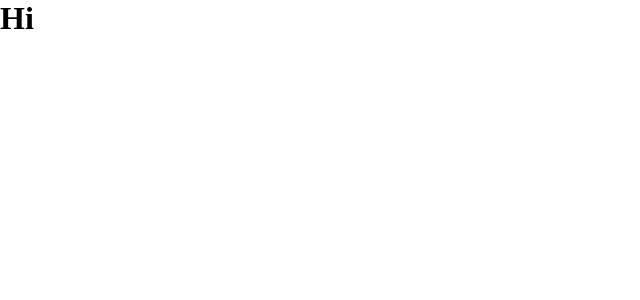
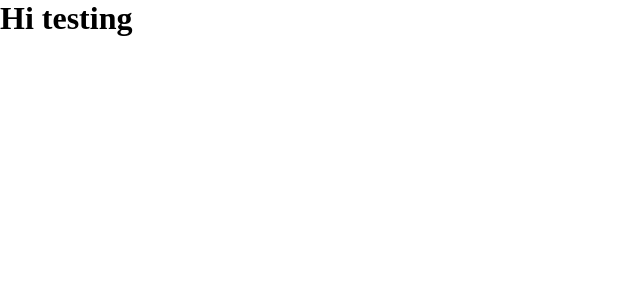
Before and after one commit to RageBoy152/multicast-web, a React (Vite) app: page / in a window 1280 px wide. Shown: the top 300 px of the page, without its empty margins (0-640 px from the left). Built offline with nearby package versions, Linux system fonts and the light colour scheme.

Commit message:
initial commit

```diff
--- a/src/App.jsx
+++ b/src/App.jsx
@@ -5,7 +5,7 @@
 export default function App() {
   return (
     <>
-      <h1>Hi</h1>
+      <h1>Hi testing</h1>
     </>
   )
 }
```
